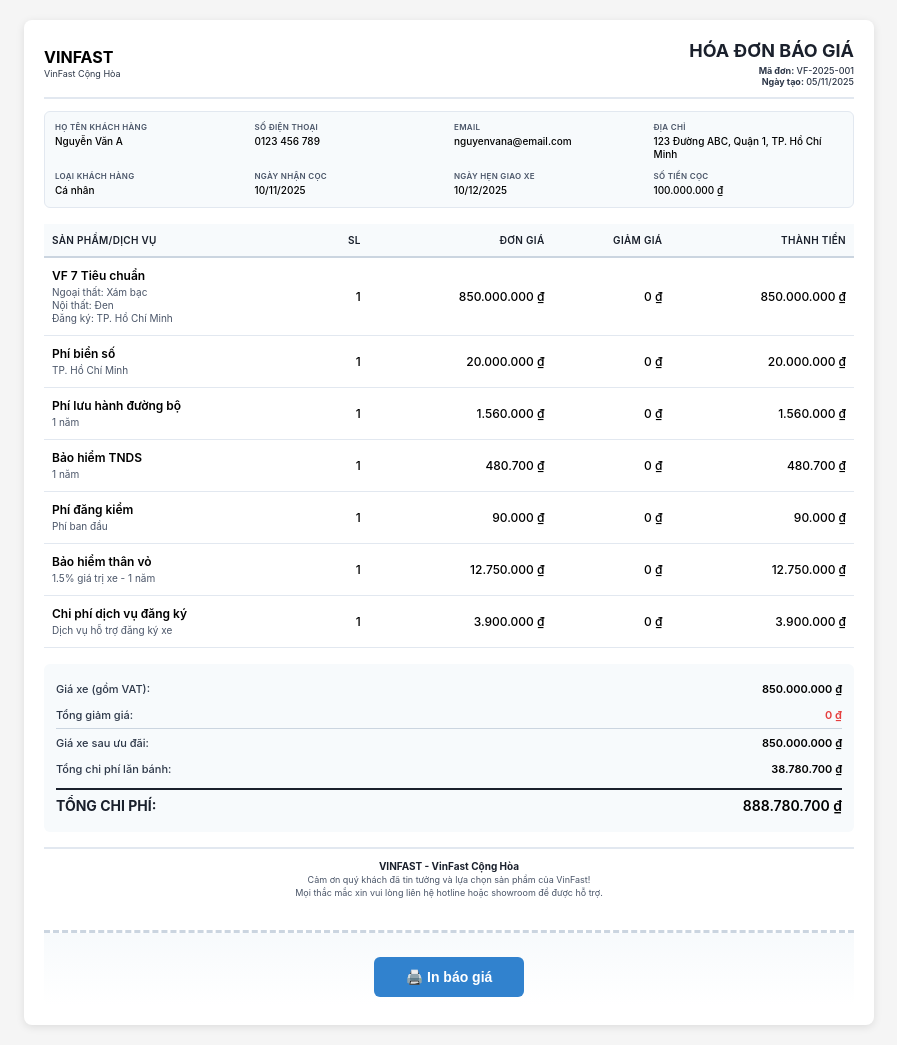
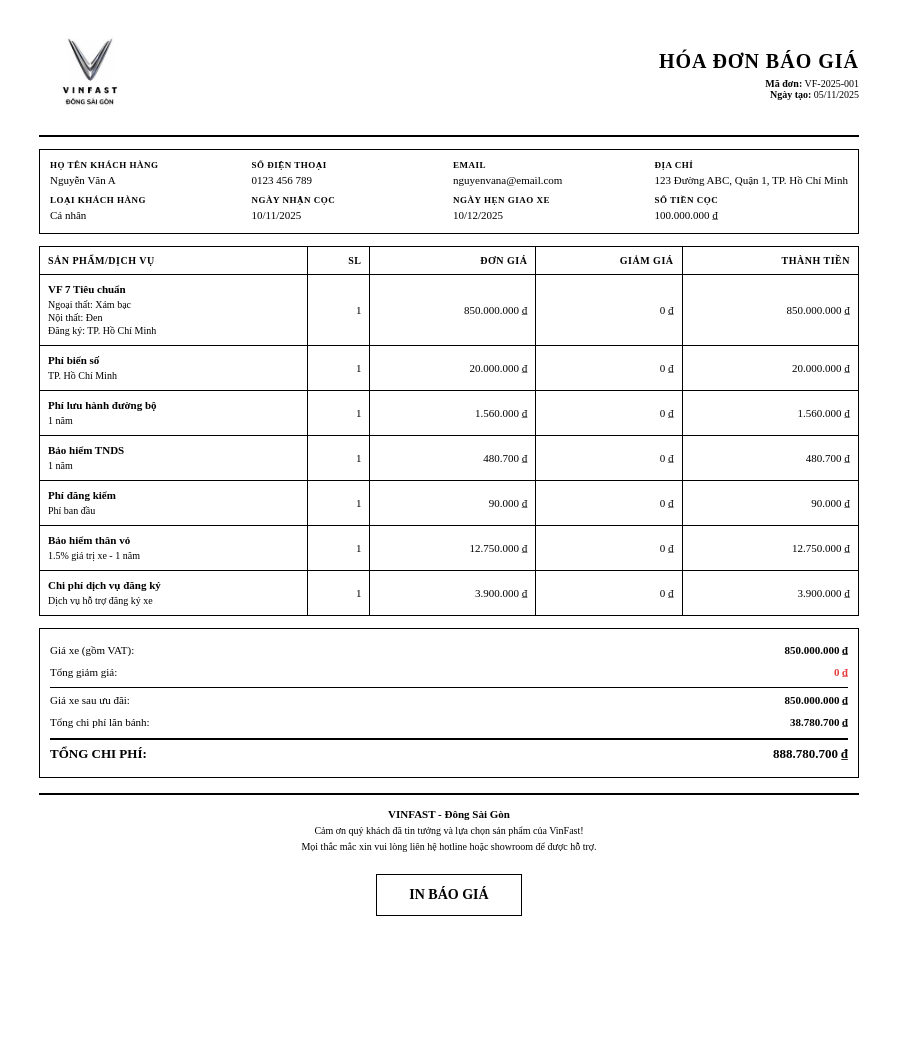
Before and after one commit to hvcong/vinfast, a plain HTML site: page vinfast/public/invoice.html in a window 1280 px wide. Shown: the whole page, without its empty margins (191-1088 px from the left). After the commit the page ends 941 px from the top, so only its background shows below. Drawn offline with Linux system fonts and the light colour scheme.

Commit message:
Update invoice and calculator HTML styles for improved layout and branding

```diff
--- a/vinfast/public/invoice.html
+++ b/vinfast/public/invoice.html
@@ -11,20 +11,17 @@
             box-sizing: border-box;
         }
 
-        body {
-            font-family: -apple-system, BlinkMacSystemFont, 'Segoe UI', Roboto, 'Helvetica Neue', Arial, sans-serif;
-            background-color: #f5f5f5;
-            padding: 20px;
-            font-size: 11px;
-        }
-
-        .invoice-container {
+    body {
+      font-family: 'Times New Roman', Times, serif;
+      background-color: #ffffff;
+      padding: 10px;
+      font-size: 11px;
+    }        .invoice-container {
             max-width: 850px;
             margin: 0 auto;
             background-color: white;
-            padding: 20px;
-            box-shadow: 0 2px 8px rgba(0, 0, 0, 0.1);
-            border-radius: 8px;
+            padding: 15px;
+            border: none;
         }
 
         /* Header */
@@ -34,23 +31,23 @@
             align-items: center;
             margin-bottom: 12px;
             padding-bottom: 10px;
-            border-bottom: 2px solid #e2e8f0;
+            border-bottom: 2px solid #000000;
         }
 
         .company-info {
             display: flex;
             align-items: center;
-            gap: 0;
+            gap: 10px;
         }
 
         .logo-icon {
-            width: 35px;
-            height: 35px;
-            border-radius: 6px;
-            display: none;
+            width: 100px;
+            height: 100px;
+            display: flex;
             align-items: center;
             justify-content: center;
             overflow: hidden;
+            margin-right: 10px;
         }
 
         .logo-icon img {
@@ -61,15 +58,17 @@
 
         .company-text h1 {
             color: #000000;
-            font-size: 16px;
+            font-size: 18px;
             font-weight: 700;
-            margin-bottom: 2px;
+            margin-bottom: 3px;
+            text-transform: uppercase;
+            letter-spacing: 1px;
         }
 
         .company-text p {
-            color: #2d3748;
-            font-size: 9px;
-            line-height: 1.2;
+            color: #000000;
+            font-size: 10px;
+            line-height: 1.3;
         }
 
         .invoice-title {
@@ -77,15 +76,17 @@
         }
 
         .invoice-title h2 {
-            font-size: 18px;
-            color: #1a202c;
-            margin-bottom: 4px;
+            font-size: 20px;
+            color: #000000;
+            margin-bottom: 5px;
             font-weight: 700;
+            text-transform: uppercase;
+            letter-spacing: 1px;
         }
 
         .invoice-title p {
-            color: #2d3748;
-            font-size: 9px;
+            color: #000000;
+            font-size: 10px;
             font-weight: 500;
         }
 
@@ -93,32 +94,31 @@
         .customer-section {
             display: grid;
             grid-template-columns: repeat(auto-fit, minmax(160px, 1fr));
-            gap: 10px;
+            gap: 8px;
             margin-bottom: 12px;
             padding: 10px;
-            background-color: #f7fafc;
-            border-radius: 6px;
-            border: 1px solid #e2e8f0;
+            background-color: #ffffff;
+            border: 1px solid #000000;
         }
 
         .info-block h3 {
-            font-size: 8px;
-            color: #4a5568;
+            font-size: 9px;
+            color: #000000;
             margin-bottom: 3px;
             text-transform: uppercase;
-            font-weight: 600;
-            letter-spacing: 0.3px;
+            font-weight: 700;
+            letter-spacing: 0.5px;
         }
 
         .info-block p {
-            font-size: 10px;
+            font-size: 11px;
             color: #000000;
             line-height: 1.3;
-            font-weight: 500;
+            font-weight: 400;
         }
 
         .info-block p strong {
-            font-weight: 600;
+            font-weight: 700;
             color: #000000;
         }
 
@@ -126,23 +126,25 @@
         .product-table {
             width: 100%;
             border-collapse: collapse;
-            margin-bottom: 16px;
-            margin-top: 16px;
+            margin-bottom: 12px;
+            margin-top: 12px;
+            border: 1px solid #000000;
         }
 
         .product-table thead {
-            background-color: #f7fafc;
-            border-bottom: 2px solid #cbd5e0;
+            background-color: #ffffff;
+            border-bottom: 1px solid #000000;
         }
 
         .product-table th {
-            padding: 10px 8px;
+            padding: 8px 8px;
             text-align: left;
             font-size: 10px;
-            font-weight: 600;
-            color: #1a202c;
+            font-weight: 700;
+            color: #000000;
             text-transform: uppercase;
-            letter-spacing: 0.3px;
+            letter-spacing: 0.5px;
+            border: 1px solid #000000;
         }
 
         .product-table th:nth-child(2),
@@ -153,10 +155,10 @@
         }
 
         .product-table td {
-            padding: 10px 8px;
-            font-size: 12px;
+            padding: 8px 8px;
+            font-size: 11px;
             color: #000000;
-            border-bottom: 1px solid #e2e8f0;
+            border: 1px solid #000000;
         }
 
         .product-table td:nth-child(2),
@@ -164,18 +166,18 @@
         .product-table td:nth-child(4),
         .product-table td:nth-child(5) {
             text-align: right;
-            font-weight: 500;
+            font-weight: 400;
         }
 
         .product-name {
-            font-weight: 600;
+            font-weight: 700;
             margin-bottom: 3px;
             color: #000000;
         }
 
         .product-description {
             font-size: 10px;
-            color: #4a5568;
+            color: #000000;
             line-height: 1.3;
         }
 
@@ -187,57 +189,60 @@
 
         .totals {
             width: 100%;
-            background-color: #f7fafc;
-            padding: 12px;
-            border-radius: 6px;
+            background-color: #ffffff;
+            padding: 10px;
+            border: 1px solid #000000;
         }
 
         .total-row {
             display: flex;
             justify-content: space-between;
-            padding: 6px 0;
+            padding: 5px 0;
             font-size: 11px;
-            font-weight: 500;
-            color: #2d3748;
+            font-weight: 400;
+            color: #000000;
         }
 
         .total-row span:last-child {
             color: #000000;
-            font-weight: 600;
+            font-weight: 700;
         }
 
         .total-row.subtotal {
-            border-top: 1px solid #cbd5e0;
-            padding-top: 7px;
+            border-top: 1px solid #000000;
+            padding-top: 6px;
+            margin-top: 4px;
         }
 
         .total-row.grand-total {
-            border-top: 2px solid #1a202c;
+            border-top: 2px solid #000000;
             font-weight: 700;
-            font-size: 14px;
-            color: #1a202c;
-            padding-top: 7px;
-            margin-top: 6px;
+            font-size: 13px;
+            color: #000000;
+            padding-top: 6px;
+            margin-top: 5px;
         }
 
         .total-row.grand-total span:last-child {
             color: #000000;
+            font-weight: 700;
         }
 
         /* Payment Section */
         .payment-section {
             margin-top: 12px;
             padding: 10px;
-            background-color: #f7fafc;
-            border-radius: 6px;
-            border-left: 3px solid #1a202c;
+            background-color: #ffffff;
+            border: 1px solid #000000;
         }
 
         .payment-section h3 {
             font-size: 11px;
-            color: #1a202c;
+            color: #000000;
             margin-bottom: 8px;
             font-weight: 700;
+            text-transform: uppercase;
+            letter-spacing: 0.5px;
         }
 
         .payment-info {
@@ -249,19 +254,19 @@
         .payment-item {
             display: flex;
             justify-content: space-between;
-            font-size: 9px;
-            padding: 5px 8px;
+            font-size: 10px;
+            padding: 6px 8px;
             background-color: white;
-            border-radius: 4px;
+            border: 1px solid #000000;
         }
 
         .payment-item .label {
-            color: #2d3748;
-            font-weight: 500;
+            color: #000000;
+            font-weight: 400;
         }
 
         .payment-item .value {
-            font-weight: 600;
+            font-weight: 700;
             color: #000000;
         }
 
@@ -269,20 +274,21 @@
         .invoice-footer {
             margin-top: 15px;
             padding-top: 10px;
-            border-top: 2px solid #e2e8f0;
+            border-top: 2px solid #000000;
             text-align: center;
         }
 
         .invoice-footer p {
-            color: #4a5568;
-            font-size: 9px;
-            line-height: 1.3;
-            margin: 1px 0;
+            color: #000000;
+            font-size: 10px;
+            line-height: 1.4;
+            margin: 2px 0;
         }
 
         .invoice-footer strong {
-            color: #1a202c;
-            font-size: 10px;
+            color: #000000;
+            font-size: 11px;
+            font-weight: 700;
         }
 
         /* Print Styles */
@@ -309,13 +315,15 @@
                 page-break-inside: avoid;
             }
 
-            /* Hide entire logo container in print to avoid white space */
+            /* Show logo in print */
             .logo-icon {
-                display: none !important;
+                display: flex !important;
+                width: 100px;
+                height: 100px;
             }
 
             .company-info {
-                gap: 0 !important;
+                gap: 8px !important;
             }
 
             /* Reduce spacing for print */
@@ -360,76 +368,45 @@
         .section-title {
             font-size: 11px;
             font-weight: 700;
-            color: #1a202c;
+            color: #000000;
             margin-bottom: 8px;
             padding-bottom: 4px;
-            border-bottom: 2px solid #cbd5e0;
+            border-bottom: 2px solid #000000;
+            text-transform: uppercase;
+            letter-spacing: 0.5px;
         }
 
         /* Action Buttons */
         .action-buttons {
             display: flex;
             gap: 12px;
-            margin-top: 32px;
-            padding-top: 24px;
-            border-top: 3px dashed #cbd5e0;
+            margin-top: 20px;
+            padding-top: 0;
+            border-top: none;
             justify-content: center;
-            background: linear-gradient(to bottom, #f7fafc 0%, #ffffff 100%);
-            border-radius: 0 0 8px 8px;
-            padding-bottom: 8px;
+            background: transparent;
+            padding-bottom: 0;
         }
 
         .btn {
             padding: 12px 32px;
             font-size: 14px;
             font-weight: 600;
-            border: none;
-            border-radius: 6px;
+            border: 1px solid #000000;
+            background-color: #ffffff;
+            color: #000000;
             cursor: pointer;
             transition: all 0.3s ease;
             display: inline-flex;
             align-items: center;
             gap: 8px;
             text-decoration: none;
-        }
-
-        .btn-print {
-            background-color: #3182ce;
-            color: white;
+            font-family: 'Times New Roman', Times, serif;
         }
 
         .btn-print:hover {
-            background-color: #2c5282;
-            transform: translateY(-2px);
-            box-shadow: 0 4px 12px rgba(49, 130, 206, 0.4);
-        }
-
-        .btn-download {
-            background-color: #38a169;
-            color: white;
-        }
-
-        .btn-download:hover {
-            background-color: #2f855a;
-            transform: translateY(-2px);
-            box-shadow: 0 4px 12px rgba(56, 161, 105, 0.4);
-        }
-
-        .btn-download:disabled {
-            background-color: #a0aec0;
-            cursor: not-allowed;
-            transform: none;
-        }
-
-        .btn-email {
-            background-color: #ed8936;
-            color: white;
-        }
-
-        .btn-email:hover {
-            background-color: #dd6b20;
-            transform: translateY(-2px);
-            box-shadow: 0 4px 12px rgba(237, 137, 54, 0.4);
+            background-color: #000000;
+            color: #ffffff;
         }
     </style>
 </head>
@@ -439,12 +416,12 @@
         <div class="invoice-header">
             <div class="company-info">
                 <div class="logo-icon">
-                    <img src="images/logo.jpg" alt="VinFast Logo" crossorigin="anonymous">
+                    <img src="images/logo.jpg" alt="VinFast Logo">
                 </div>
-                <div class="company-text">
+                <!-- <div class="company-text">
                     <h1>VINFAST</h1>
                     <p>VinFast Cộng Hòa</p>
-                </div>
+                </div> -->
             </div>
             <div class="invoice-title">
                 <h2>HÓA ĐƠN BÁO GIÁ</h2>
@@ -608,7 +585,7 @@
 
         <!-- Payment Section (for installment) -->
         <div class="payment-section" id="paymentSection" style="display: none;">
-            <h3>📋 Chi tiết trả góp</h3>
+            <h3>CHI TIẾT TRẢ GÓP</h3>
             <div class="payment-info">
                 <div class="payment-item">
                     <span class="label">Tỷ lệ vay:</span>
@@ -635,17 +612,17 @@
                     <span class="value" id="totalInterest">170.979.967 ₫</span>
                 </div>
             </div>
-            <div style="margin-top: 8px; padding: 8px; background: white; border-radius: 4px; border: 2px solid #1a202c;">
+            <div style="margin-top: 8px; padding: 8px; background: white; border: 1px solid #000000;">
                 <div style="display: flex; justify-content: space-between; align-items: center;">
-                    <span style="font-size: 10px; font-weight: 600; color: #1a202c;">Gốc & lãi hàng tháng:</span>
-                    <span style="font-size: 11px; font-weight: 700; color: #000000;" id="monthlyPayment">13.218.774 ₫</span>
+                    <span style="font-size: 11px; font-weight: 700; color: #000000; font-family: 'Times New Roman', Times, serif;">Gốc & lãi hàng tháng:</span>
+                    <span style="font-size: 12px; font-weight: 700; color: #000000; font-family: 'Times New Roman', Times, serif;" id="monthlyPayment">13.218.774 ₫</span>
                 </div>
             </div>
         </div>
 
         <!-- Footer -->
         <div class="invoice-footer">
-            <p><strong>VINFAST - VinFast Cộng Hòa</strong></p>
+            <p><strong>VINFAST - Đông Sài Gòn</strong></p>
             <p>Cảm ơn quý khách đã tin tưởng và lựa chọn sản phẩm của VinFast!</p>
             <p>Mọi thắc mắc xin vui lòng liên hệ hotline hoặc showroom để được hỗ trợ.</p>
         </div>
@@ -653,7 +630,7 @@
         <!-- Action Buttons -->
         <div class="action-buttons no-print">
             <button class="btn btn-print" onclick="window.print()">
-                🖨️ In báo giá
+                IN BÁO GIÁ
             </button>
         </div>
     </div>
```
Also changed, not shown: vinfast/public/vinfast-calculator.html (+15 -10 lines).
